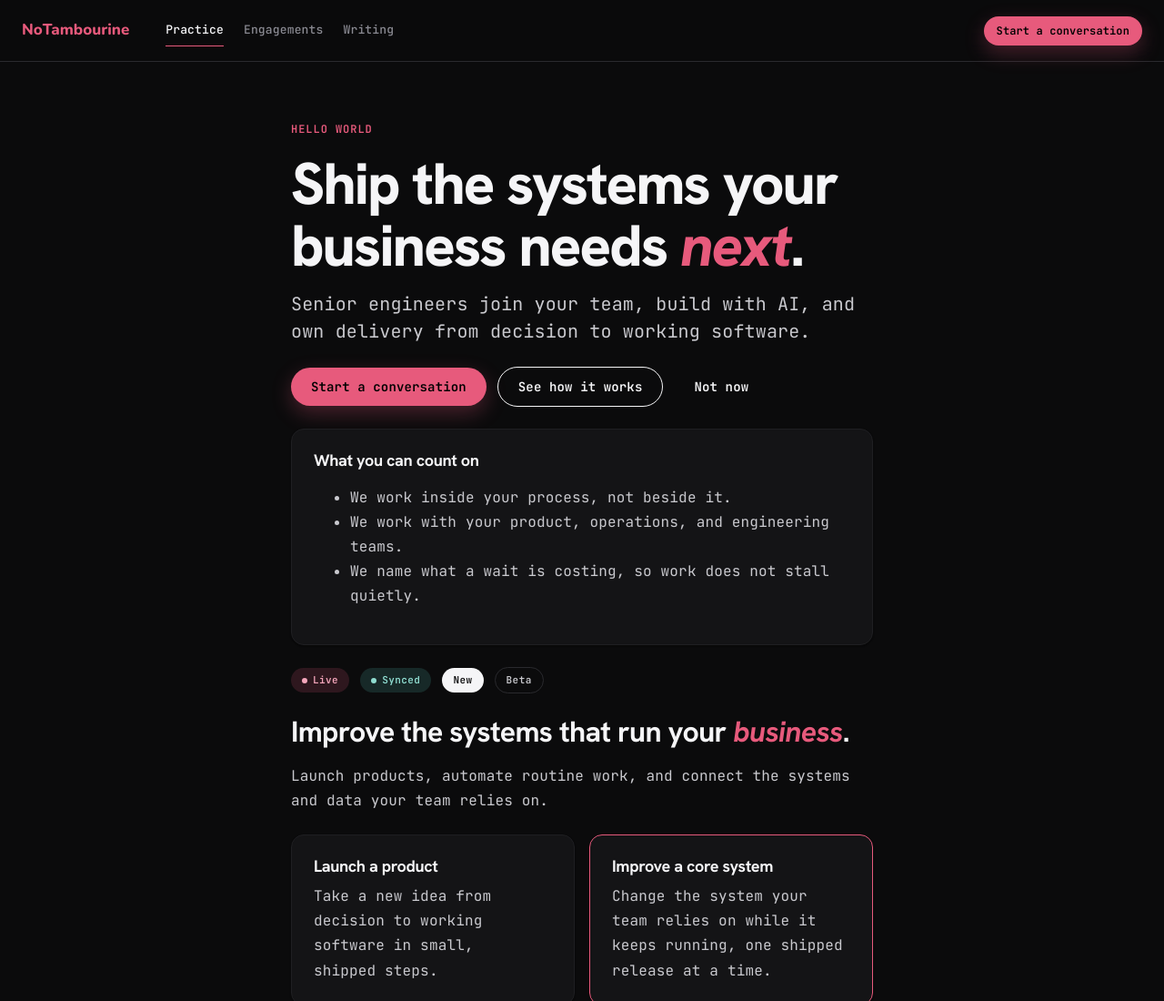
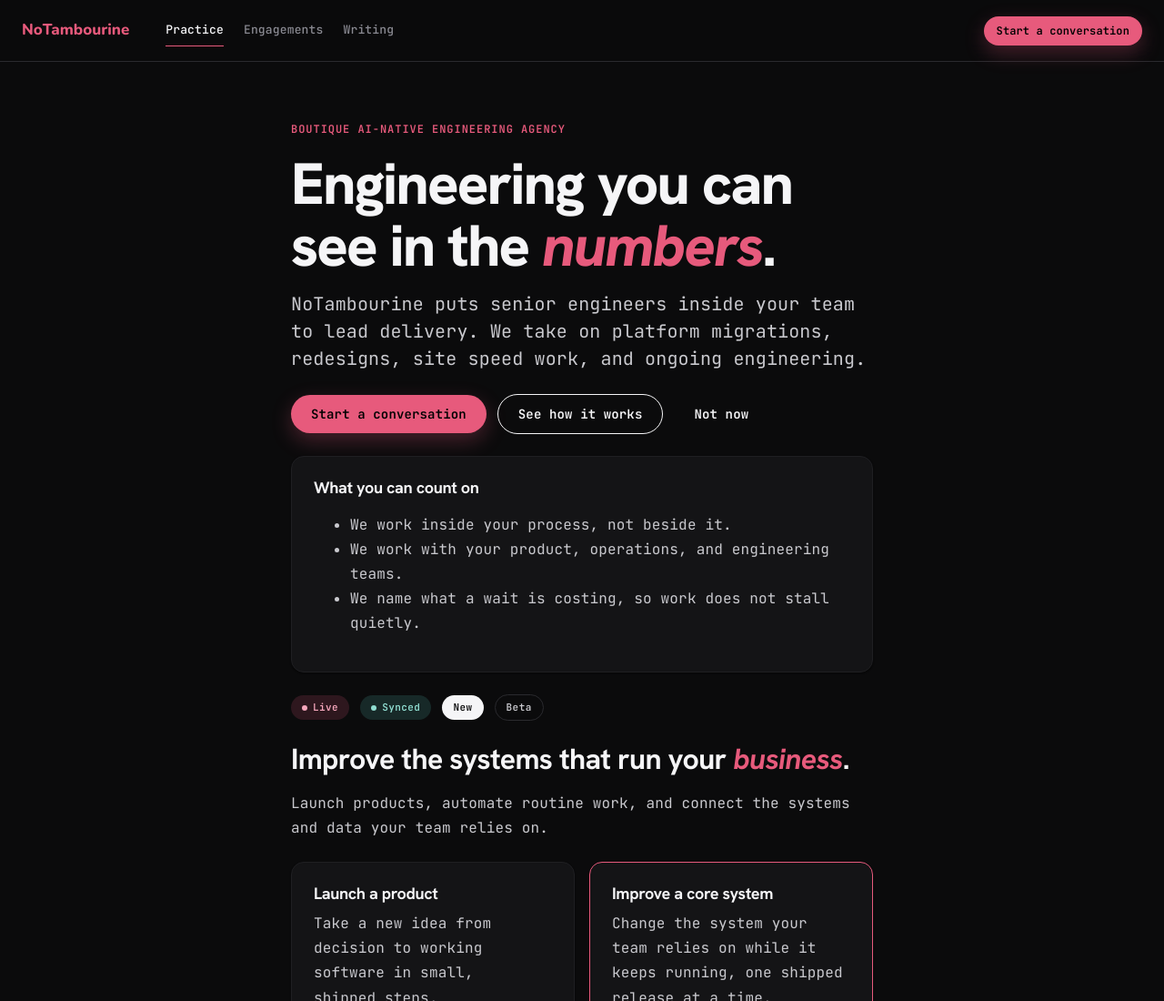
Before and after one commit to notambourine/brand-kit, a website: page hello-world.html in a window 1280 px wide. Shown: the top 1100 px of the page at 91% size. Drawn offline with Linux system fonts and the light colour scheme.

Commit message:
voice: open with the boutique AI-native category line (#24)

```diff
--- a/hello-world.html
+++ b/hello-world.html
@@ -59,13 +59,14 @@
 
     <main class="stack">
       <div class="stack" style="gap: var(--sp-4)">
-        <span class="eyebrow">Hello world</span>
+        <span class="eyebrow">Boutique AI-native engineering agency</span>
         <h1 class="display">
-          Ship the systems your business needs <em>next</em>.
+          Engineering you can see in the <em>numbers</em>.
         </h1>
         <p class="lede">
-          Senior engineers join your team, build with AI, and own delivery from
-          decision to working software.
+          NoTambourine puts senior engineers inside your team to lead delivery.
+          We take on platform migrations, redesigns, site speed work, and
+          ongoing engineering.
         </p>
       </div>
 
@@ -180,7 +181,6 @@
           availability.
         </p>
       </div>
-
       <p>Engineering you can see in the numbers.</p>
 
       <p>
--- a/package.json
+++ b/package.json
@@ -1,6 +1,6 @@
 {
   "name": "@notambourine/brand-kit",
-  "version": "1.8.0",
+  "version": "1.8.1",
   "description": "NoTambourine brand assets and guidance for design, decks, and copy",
   "license": "MIT",
   "repository": {
```
Also changed, not shown: references/voice.md (+11 -3 lines), 1 other file.
